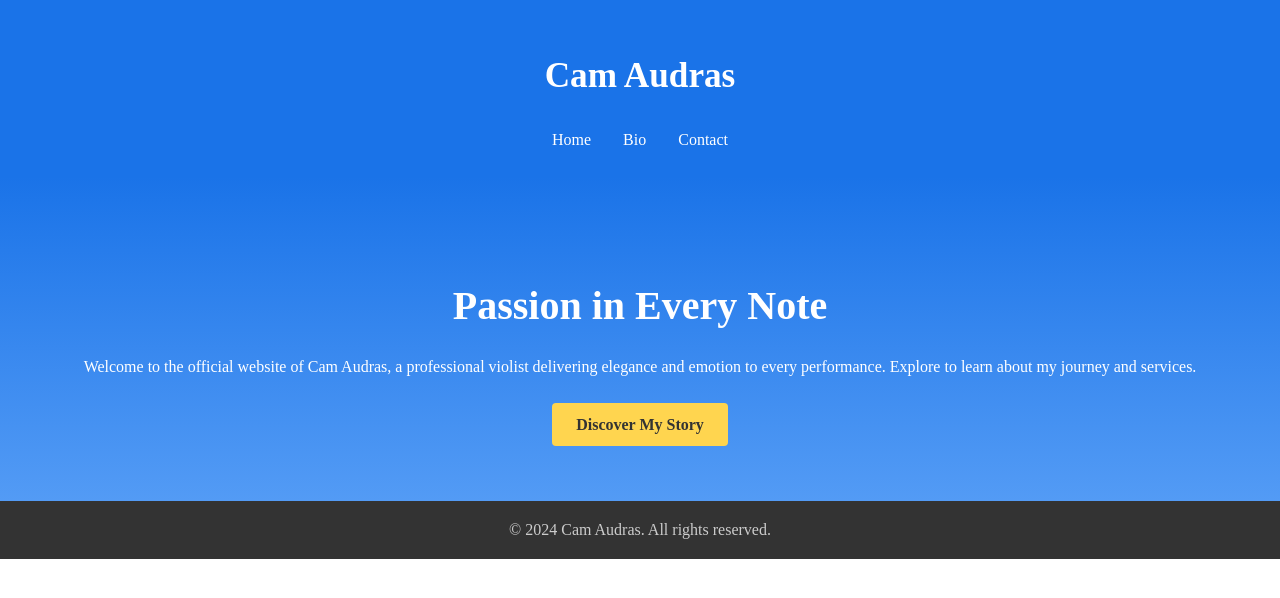
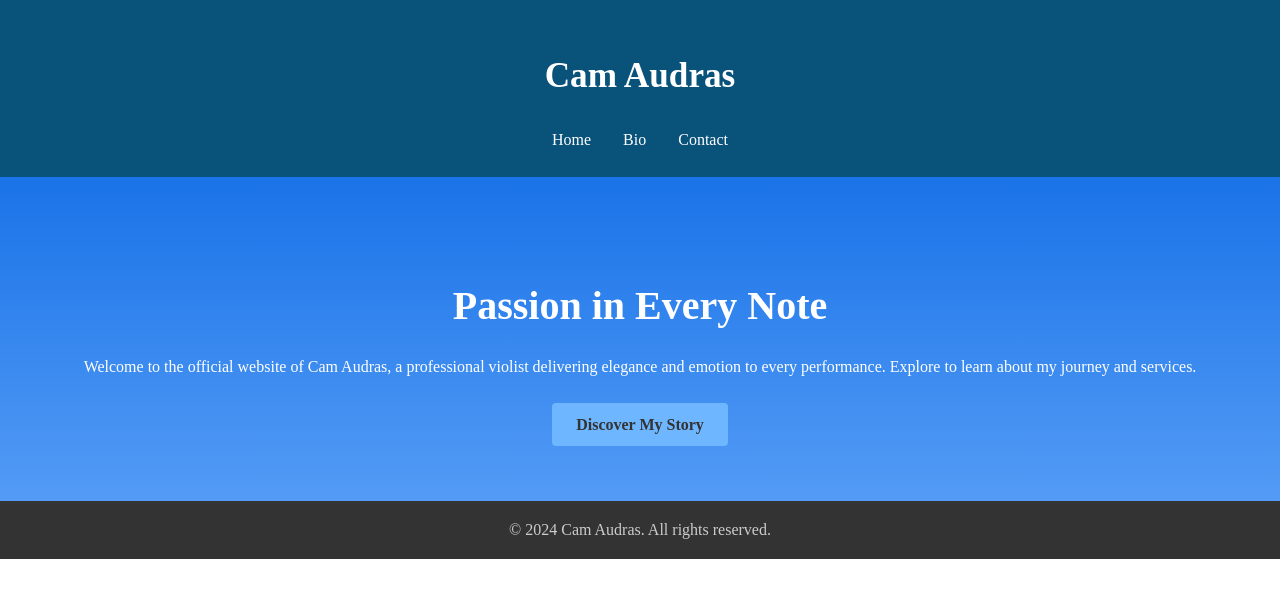
Before and after one commit to camaudras/camaudras, a plain HTML site: page index.html in a window 1280 px wide. Drawn offline with Linux system fonts and the light colour scheme; a web font is replaced by a local one.

Commit message:
Update style.css

```diff
--- a/style.css
+++ b/style.css
@@ -21,7 +21,7 @@ h1, h2 {
 
 /* Header */
 header {
-    background-color: #1a73e8;
+    background-color: #09537a;
     color: white;
     padding: 1.5rem 0;
     text-align: center;
@@ -74,7 +74,7 @@ header nav ul li a:hover {
 
 /* Buttons */
 .button {
-    background-color: #ffd54f;
+    background-color: #6eb6ff;
     color: #333;
     padding: 0.8rem 1.5rem;
     border-radius: 4px;
@@ -84,7 +84,7 @@ header nav ul li a:hover {
 }
 
 .button:hover {
-    background-color: #ffca28;
+    background-color: #9ccdff;
 }
 
 /* Footer */
```
